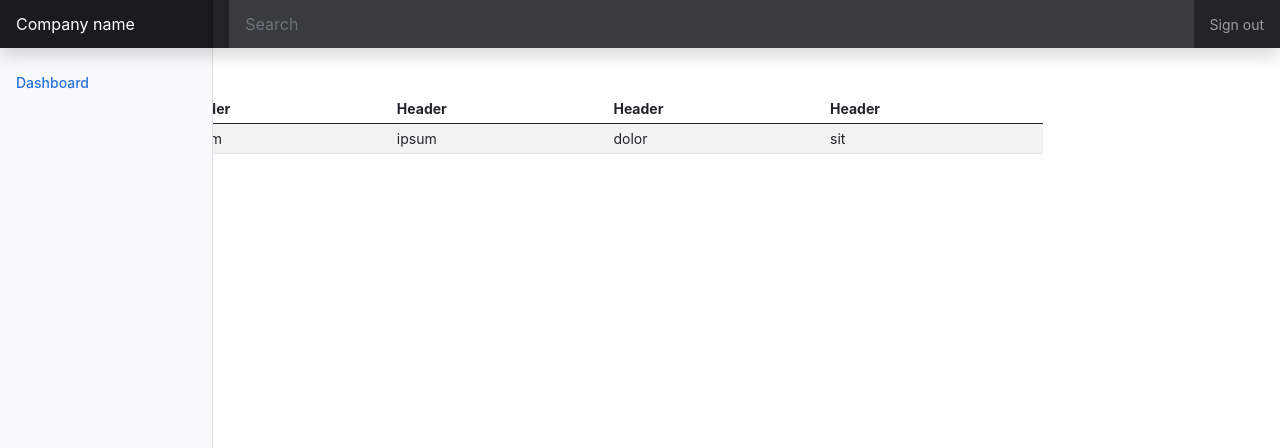
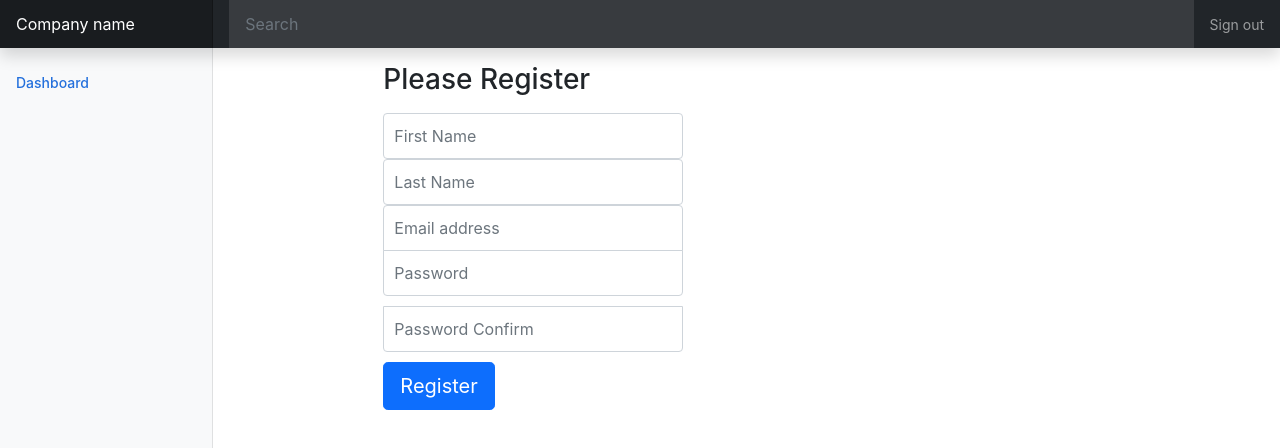
Before and after one commit to MikeOD92/Admin-frontend, a React (Create React App) app: page /register in a window 1280 px wide. Shown: the top 448 px of the page. Built offline with nearby package versions, Linux system fonts and the light colour scheme.

Commit message:
building out login and register pages

```diff
--- a/package.json
+++ b/package.json
@@ -11,6 +11,7 @@
     "@types/react": "^17.0.17",
     "@types/react-dom": "^17.0.9",
     "@types/react-router-dom": "^5.1.8",
+    "axios": "^0.21.1",
     "react": "^17.0.2",
     "react-dom": "^17.0.2",
     "react-router-dom": "^5.2.0",
--- a/src/App.css
+++ b/src/App.css
@@ -98,3 +98,7 @@
   border-color: transparent;
   box-shadow: 0 0 0 3px rgba(255, 255, 255, .25);
 }
+.table-adjust{
+  position: relative;
+  left: 20vw;
+}
--- a/src/App.tsx
+++ b/src/App.tsx
@@ -4,6 +4,8 @@
 import Dashboard from './secure/Dashboard';
 import { BrowserRouter, Route } from 'react-router-dom';
 import Users from './secure/Users';
+import Login from './public/Login';
+import Register from './public/Register';
 
 function App() {
   return (
@@ -19,9 +21,11 @@
 
         <Route path={'/'} exact component={Dashboard} />
         <Route path={'/users'} exact component={Users} />
+        <Route path={'/login'} exact component={Login} />
+        <Route path={'/register'} exact component={Register} />
+
 
       </BrowserRouter>
-      <Dashboard />
     </main>
   </div>
 </div>
--- a/src/public/Login.tsx
+++ b/src/public/Login.tsx
@@ -1,38 +1,18 @@
-import { render } from '@testing-library/react';
 import React from 'react'
 import { Component } from 'react';
+import './Public.css'
 
 class Login extends Component {
     render(){
         return(
-        <div className="text-center">
-
-            <main className="form-signin">
-            <form>
-                <img className="mb-4" src="/docs/5.1/assets/brand/bootstrap-logo.svg" alt="" width="72" height="57"/>
-                <h1 className="h3 mb-3 fw-normal">Please sign in</h1>
-
-                <div className="form-floating">
-                <input type="email" className="form-control" id="floatingInput" placeholder="name@example.com"/>
-                <label htmlFor="floatingInput">Email address</label>
-                </div>
-                <div className="form-floating">
-                <input type="password" className="form-control" id="floatingPassword" placeholder="Password"/>
-                <label htmlFor="floatingPassword">Password</label>
-                </div>
-
-                <div className="checkbox mb-3">
-                <label>
-                    <input type="checkbox" value="remember-me"/> Remember me
-                </label>
-                </div>
-                <button className="w-100 btn btn-lg btn-primary" type="submit">Sign in</button>
-                <p className="mt-5 mb-3 text-muted">&copy; 2017–2021</p>
+            <form className="form-signin">
+                <h1 className="h3 mb-3 font-weight-normal">Please sign in</h1>
+                <label htmlFor="inputEmail" className="sr-only">Email address</label>
+                <input type="email" id="inputEmail" className="form-control" placeholder="Email address" required autoFocus/>
+                <label htmlFor="inputPassword" className="sr-only">Password</label>
+                <input type="password" id="inputPassword" className="form-control" placeholder="Password" required/>
+                <button className="btn btn-lg btn-primary btn-block" type="submit">Sign in</button>
             </form>
-            </main>
-        </div>
-        )
-}
-}
-
+            )
+}}
 export default Login
--- /dev/null
+++ b/src/public/Public.css
@@ -0,0 +1,33 @@
+
+.form-signin {
+    width: 100%;
+    max-width: 330px;
+    padding: 15px;
+    margin: 0 auto;
+    }
+.form-signin .checkbox {
+    font-weight: 400;
+}
+.form-signin .form-control {
+    position: relative;
+    box-sizing: border-box;
+    height: auto;
+    padding: 10px;
+    font-size: 16px;
+    }
+.form-signin .form-control:focus {
+    z-index: 2;
+    }
+.form-signin input[type="email"] {
+    margin-bottom: -1px;
+    border-bottom-right-radius: 0;
+    border-bottom-left-radius: 0;
+    }
+.form-signin input[type="password"] {
+    margin-bottom: 10px;
+    border-top-left-radius: 0;
+    border-top-right-radius: 0;
+    }
+label{
+    display:none;
+}
--- a/src/public/Register.tsx
+++ b/src/public/Register.tsx
@@ -1,5 +1,72 @@
-import React from 'react';
+import { Component, SyntheticEvent } from 'react';
+import './Public.css';
+import axios from 'axios';
 
-const Register = () => {
-    (<h1> Register is a component</h1>)
+export default class Register extends Component {
+    first_name = '';
+    last_name = '';
+    email = '';
+    password = '';
+    password_confirm = '';
+
+    submit = async (e: SyntheticEvent) => { // dont include async for commented out method
+        e.preventDefault();
+
+        const response = await axios.post('http://localhost:8000/api/register',{
+            first_name: this.first_name,
+            last_name: this.last_name,
+            email: this.email,
+            password: this.password,
+            password_confirm: this.password_confirm,
+            role: 3
+        })
+        console.log(response)
+        // axios.post('http://localhost:8000/api/register',{
+        //     first_name: this.first_name,
+        //     last_name: this.last_name,
+        //     email: this.email,
+        //     password: this.password,
+        //     password_confirm: this.password_confirm,
+        // }).then(
+        //     res => {
+        //         console.log(res)
+        //     }
+        //)
+        // console.log({
+        //     first_name: this.first_name,
+        //     last_name: this.last_name,
+        //     email: this.email,
+        //     password: this.password,
+        //     password_confirm: this.password_confirm,
+        // })
+    }
+    render() {
+        return (
+            <form className="form-signin" onSubmit={this.submit}>
+
+                <h1 className="h3 mb-3 font-weight-normal">Please Register</h1>
+                <label htmlFor="fistName" className="sr-only">First Name</label>
+                <input type="text" id="fistName" className="form-control" placeholder="First Name" required
+                    onChange={e => this.first_name = e.target.value} />
+
+                <label htmlFor="lastName" className="sr-only">Last Name</label>
+                <input type="text" id="LastName" className="form-control" placeholder="Last Name" required
+                    onChange={e => this.last_name = e.target.value} />
+
+                <label htmlFor="inputEmail" className="sr-only">Email</label>
+                <input type="email" id="inputEmail" className="form-control" placeholder="Email address" required
+                    onChange={e => this.email = e.target.value} />
+
+                <label htmlFor="inputPassword" className="sr-only">Password</label>
+                <input type="password" id="inputPassword" className="form-control" placeholder="Password" required
+                    onChange={e => this.password = e.target.value} />
+
+                <label htmlFor="inputPasswordConfirm" className="sr-only">Password Confirm</label>
+                <input type="password" id="inputPasswordConfirm" className="form-control" placeholder="Password Confirm" required
+                    onChange={e => this.password_confirm = e.target.value} />
+
+                <button className="btn btn-lg btn-primary btn-block" type="submit">Register</button>
+            </form>
+        )
+    }
 }
--- a/src/secure/Dashboard.tsx
+++ b/src/secure/Dashboard.tsx
@@ -1,9 +1,10 @@
 import React from 'react';
-
+import Wrapper from './components/Wrapper';
 const Dashboard = () => {
 
     return(
-            <div>
+        <Wrapper>
+            <div className="table-adjust">
                 <h2>Section title</h2>
                 <div className="table-responsive">
                     <table className="table table-striped table-sm">
@@ -27,8 +28,9 @@
                     </tbody>
                     </table>
                 </div>
+            </div>
 
-    </div>
+    </Wrapper>
 
     )
 }
--- a/src/secure/Users.tsx
+++ b/src/secure/Users.tsx
@@ -1,8 +1,12 @@
 import React from 'react';
+import Wrapper from './components/Wrapper';
 
 const Users = () => {
     return(
-        <p> User Works</p>
+        <Wrapper>
+            <p> User Works</p>
+        </Wrapper>
+
     )
 
 }
--- a/src/secure/components/Menu.tsx
+++ b/src/secure/components/Menu.tsx
@@ -7,6 +7,7 @@
             <ul className="nav flex-column">
                 <li className="nav-item">
                     <a className="nav-link active" href="#">
+                        <span data-feather="home"></span>
                         Dashboard
                     </a>
                 </li>
--- /dev/null
+++ b/src/secure/components/Wrapper.tsx
@@ -0,0 +1,21 @@
+import React, { Component } from 'react'
+import Menu from './Menu';
+// import Nav from './Nav';
+
+export default class Wrapper extends Component {
+    render() {
+        return (
+            <>
+                {/* <Nav /> */}
+                <div className="container-fluid">
+                    <div className="row">
+                        <Menu />
+                        <main role="main" className="col-md-9 ml-sm-auto col-lg-10 px-md-4">
+                            {this.props.children}
+                        </main>
+                    </div>
+                    </div>
+            </>
+        )
+    }
+}
```
Also changed, not shown: 1 other file (tests, documents, lock files or other folders). Lines whose indentation alone changed are shown as unchanged.
